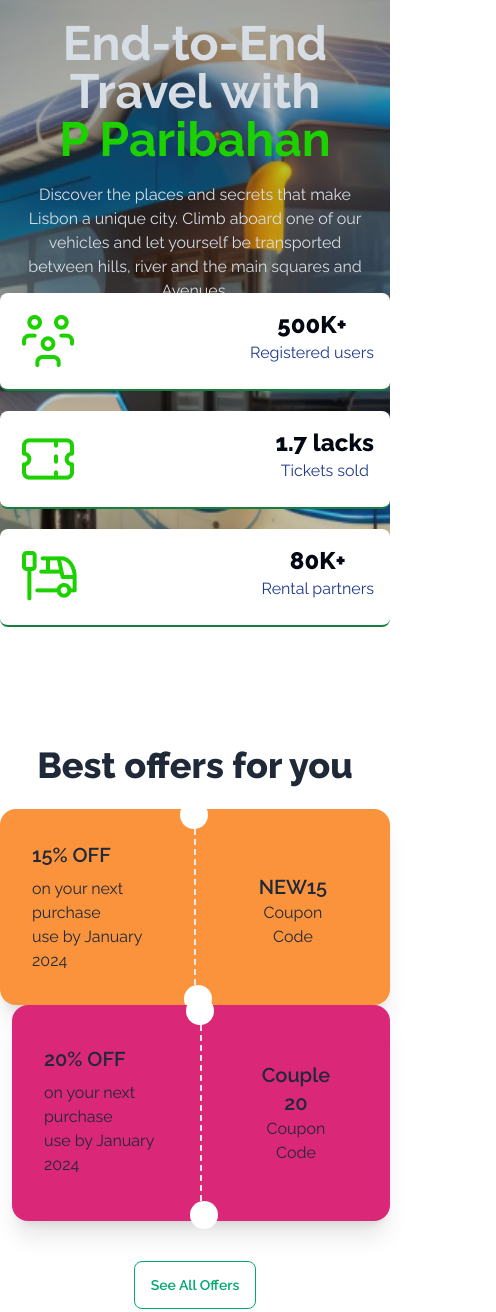
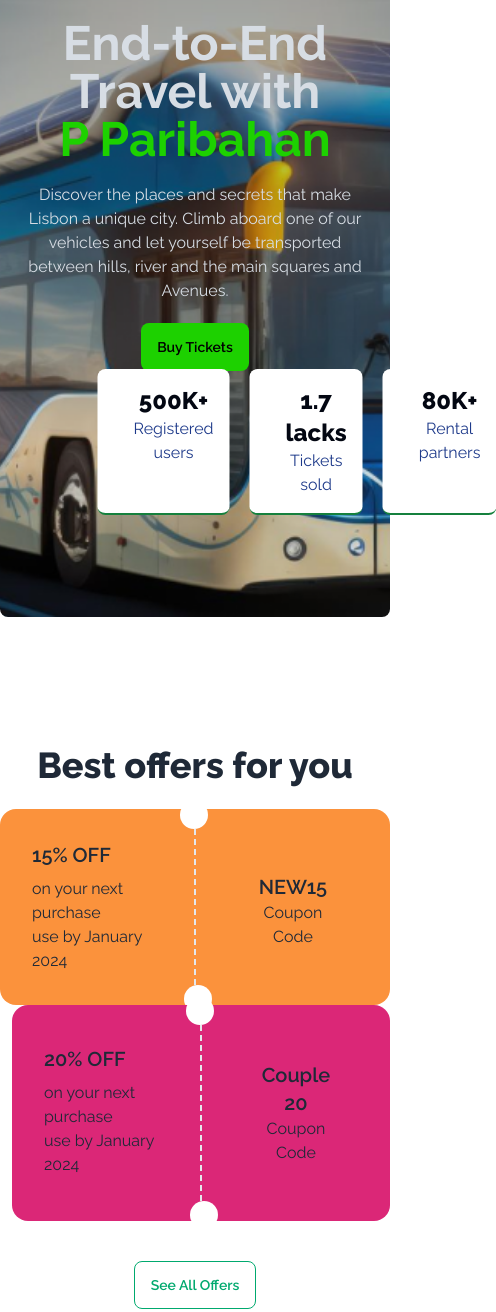
Before and after one commit to Narzis111/Assignment-5-Ticketing, a plain HTML site: page index.html in a window 390 px wide. Shown: the part 291-1603 px from the top of the page, 496 px wide, since content can reach past the window. Drawn offline with nearby package versions, Linux system fonts and the light colour scheme.

Commit message:
responsive done

```diff
--- a/index.html
+++ b/index.html
@@ -79,9 +79,9 @@
           <a href="#booking"><button class="btn border-none bg-g_color text-black">Buy Tickets</button>
           </a>
         </div>
-        <div class="absolute -bottom-60 left-1/2 -translate-x-1/2 w-full text-center h-fit">
+        <div class="absolute -bottom-60 left-1/2 -translate-x-1/2 lg:w-full w-1/2 text-center h-fit lg:mb-0 mb-28">
 
-          <div class="flex flex-col lg:flex-row lg:justify-evenly gap-5">
+          <div class="flex justify-evenly gap-5">
             <div class="flex justify-between gap-5 p-4 bg-white rounded-lg border-b-2 border-b-green-700 ">
               <div><img src="./images/people.png" alt="" srcset=""></div>
               <div>
@@ -115,7 +115,7 @@
       <h3 class="title-text text-['Raleway'] mt-32 mb-6 text-center font-extrabold text-4xl">Best offers for you</h3>
       <div class="items-center lg:flex justify-between space-x-3">
 
-        <div class="card lg:w-1/2 bg-orange-400 shadow-xl flex flex-row">
+        <div class="card lg:w-1/2 bg-orange-400 flex flex-row ">
           <div class="card-body w-1/2">
             <h2 class="card-title">15% OFF</h2>
             <p>on your next purchase <br>
@@ -133,7 +133,7 @@
           </div>
 
         </div>
-        <div class="card lg:w-1/2 bg-pink-600 shadow-xl flex flex-row">
+        <div class="card lg:w-1/2 bg-pink-600 flex flex-row">
           <div class="card-body w-1/2">
             <h2 class="card-title text-center pt-2">20% OFF</h2>
             <p>
@@ -341,13 +341,12 @@
 
 
             <div id="input-div">
-              <label class="input flex items-center gap-2 px-4 py-8 mt-3 bg-none">
+              <label class="input flex items-center gap-2 px-4 py-8 mt-3 bg-none w-full">
                 <input id="coupon-input" type="text" class="lg:grow border-0 bg-none" placeholder="Have any coupon?" disabled />
                 <button
                   id="coupon-btn"
                   class="btn bg-g_color px-6 py-2 text-white font-semibold rounded-lg -ml-20 lg:-ml-0"
-                  disabled
-                >
+                  disabled>
                   Apply
                 </button>
               </label>
```
